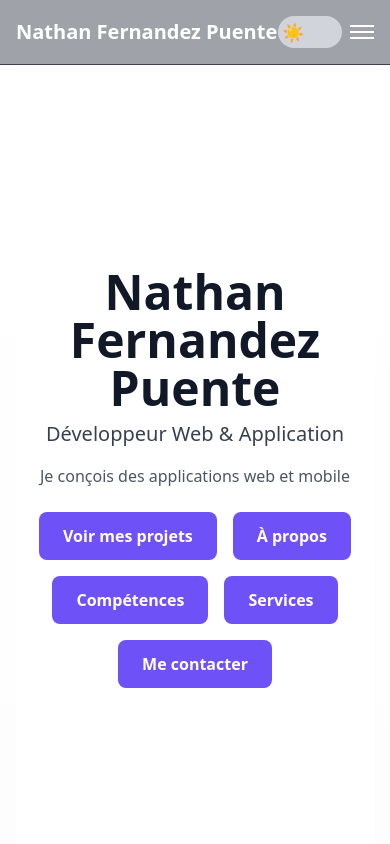
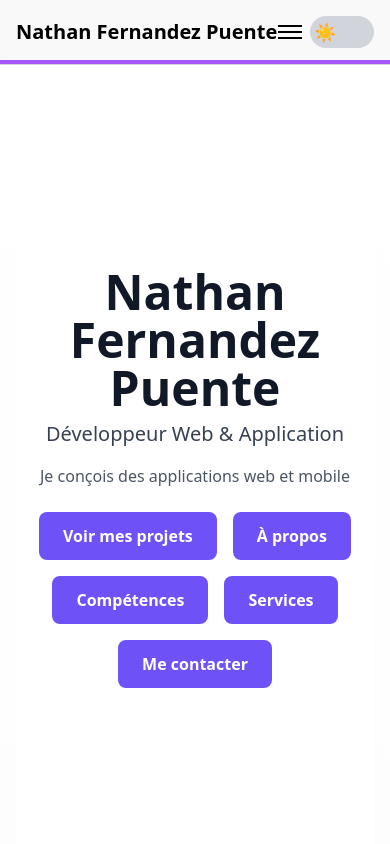
Before and after one commit to nathanfdz/Portfolio-Nathan-Fernandez, a Vue app: page / in a window 390 px wide. Shown: the top 844 px of the page. Built offline with nearby package versions, Linux system fonts and the light colour scheme.

Commit message:
menue fini

```diff
--- a/src/components/Header.vue
+++ b/src/components/Header.vue
@@ -12,12 +12,15 @@ function toggleMenu() {
 
 <template>
   <header
-    class="fixed top-0 left-0 w-full bg-gray-900/40 dark:bg-gray-950/40 backdrop-blur-xl border-b border-gray-700 z-50"
+    class="fixed top-0 left-0 w-full bg-gray-100/50 dark:bg-gray-950/40 backdrop-blur-xl border-b border-gray-300 dark:border-gray-700 z-50"
   >
-    <nav class="container mx-auto flex items-center justify-between p-4">
+    <nav class="container mx-auto flex items-center justify-between p-4 relative">
       <!-- Logo / Nom -->
       <div class="flex items-center gap-4">
-        <router-link to="/" class="text-white text-xl font-bold">
+        <router-link
+          to="/"
+          class="text-black dark:text-purple-500 text-xl font-bold"
+        >
           Nathan Fernandez Puente
         </router-link>
       </div>
@@ -28,7 +31,7 @@ function toggleMenu() {
           <li>
             <router-link
               to="/"
-              class="text-white hover:text-gray-300 relative"
+              class="text-black dark:text-white hover:text-gray-700 dark:hover:text-gray-300 relative"
             >
               <strong>Accueil</strong>
             </router-link>
@@ -36,7 +39,7 @@ function toggleMenu() {
           <li>
             <router-link
               to="/projects"
-              class="text-white hover:text-gray-300 relative"
+              class="text-black dark:text-white hover:text-gray-700 dark:hover:text-gray-300 relative"
             >
               <strong>Projets</strong>
             </router-link>
@@ -47,32 +50,39 @@ function toggleMenu() {
 
       <!-- Burger menu mobile -->
       <div class="md:hidden flex items-center gap-2">
+        <button @click="toggleMenu" class="focus:outline-none z-50">
+          <!-- burger reste blanc sur fond sombre, noir sur fond clair -->
+          <span class="block w-6 h-0.5 mb-1 transition-transform"
+                :class="mobileMenuOpen ? 'rotate-45 translate-y-1.5 bg-black' : 'bg-black'"></span>
+          <span class="block w-6 h-0.5 mb-1 transition-opacity"
+                :class="mobileMenuOpen ? 'opacity-0' : 'opacity-100 bg-black'"></span>
+          <span class="block w-6 h-0.5 transition-transform"
+                :class="mobileMenuOpen ? '-rotate-45 -translate-y-1.5 bg-black' : 'bg-black'"></span>
+        </button>
         <DarkModeToggle />
-        <button @click="toggleMenu" class="focus:outline-none z-50">
-          <span class="block w-6 h-0.5 bg-white mb-1 transition-transform"
-                :class="{'rotate-45 translate-y-1.5': mobileMenuOpen}"></span>
-          <span class="block w-6 h-0.5 bg-white mb-1 transition-opacity"
-                :class="{'opacity-0': mobileMenuOpen}"></span>
-          <span class="block w-6 h-0.5 bg-white transition-transform"
-                :class="{'-rotate-45 -translate-y-1.5': mobileMenuOpen}"></span>
-        </button>
       </div>
     </nav>
 
+    <!-- Barre violette tout le bas du header -->
+    <div class="absolute bottom-0 left-0 w-full h-1 bg-purple-500"></div>
+
     <!-- Menu mobile -->
     <transition name="fade">
-      <div v-if="mobileMenuOpen" class="md:hidden bg-gray-900/90 dark:bg-gray-950/90 backdrop-blur-xl border-t border-gray-700 p-4 absolute w-full top-full left-0 z-40 flex flex-col gap-4">
+      <div
+        v-if="mobileMenuOpen"
+        class="md:hidden bg-gray-950/90 backdrop-blur-xl border-t border-gray-700 p-6 absolute w-full top-full left-0 z-40 flex flex-col gap-4 items-center"
+      >
         <router-link
           to="/"
           @click="mobileMenuOpen = false"
-          class="text-white hover:text-gray-300"
+          class="text-white text-lg hover:text-gray-300"
         >
           Accueil
         </router-link>
         <router-link
           to="/projects"
           @click="mobileMenuOpen = false"
-          class="text-white hover:text-gray-300"
+          class="text-white text-lg hover:text-gray-300"
         >
           Projets
         </router-link>
@@ -91,12 +101,12 @@ ul li a.router-link-exact-active::after {
   bottom: -2px;
   width: 100%;
   height: 3px;
-  background-color: #8b5cf6; /* Violet Tailwind */
+  background-color: #8b5cf6;
   border-radius: 9999px;
   transition: all 0.3s ease;
 }
 
-/* Optionnel : effet hover barre violette */
+/* Effet hover barre violette */
 ul li a:hover::after {
   content: "";
   position: absolute;
@@ -104,7 +114,7 @@ ul li a:hover::after {
   bottom: -2px;
   width: 100%;
   height: 3px;
-  background-color: #a78bfa; /* violet plus clair au hover */
+  background-color: #a78bfa;
   opacity: 0.5;
   border-radius: 9999px;
 }
```
